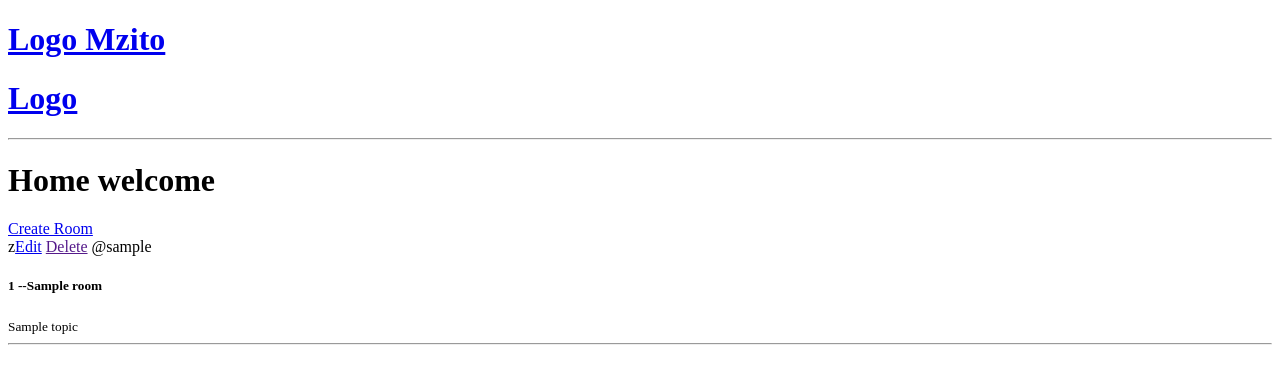
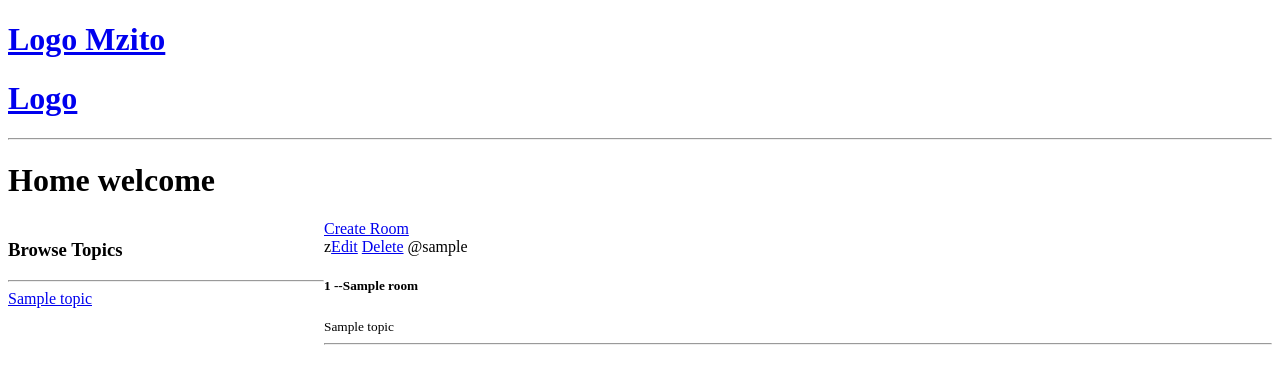
Before and after one commit to vincenttommi/try-django, a Django app: page / in a window 1280 px wide. Shown: the top 384 px of the page. Run offline with Django 4.2, Linux system fonts and the light colour scheme; tables that the repository leaves empty hold one stand-in row (values such as "Sample post").

Commit message:
customizing the userinterface

```diff
--- a/elimu_site/wera/templates/wera/home.html
+++ b/elimu_site/wera/templates/wera/home.html
@@ -2,15 +2,39 @@
 
 
  {% block content%}
+
+<style>
+  .home-container{
+    display:grid;
+    grid-template-columns: 1fr 3fr;
+  }
+
+
+
+</style>
+
 <h1>Home welcome</h1>
 
 
 
 
 
-<div>
+<div class="home-container">
+    <div>
+       <h3>Browse Topics</h3>
+       <hr>
 
 
+
+       {%  for  topic  in topics %}
+         <div>
+           <a href="{%  url 'home' %}?q={{topic.name}}">{{topic.name}}</a>
+         </div>
+       {%  endfor %}
+    </div>
+
+{% comment %} first container {% endcomment %}
+<div>
 <a href="{% url 'create-room'%}">Create  Room</a>
 <div>
     {%  for room in rooms %}
@@ -18,19 +42,15 @@
     <div>
 
       z<a href="{% url 'update-room' room.id %}">Edit</a>
-      <a href="">Delete</a>
+      <a href="{%   url 'delete-room'  room.id %}">Delete</a>
     <span>@{{room.host.username}}</span>
     <h5>{{room.id}} --{{room.name}}</h5>
     <small>{{room.topic.name}}</small>
-
-
     <hr>
-
     </div>
-
     {%  endfor %}
 </div>
-
+    </div>
 </div>
 
 {% endblock %}
--- a/elimu_site/wera/urls.py
+++ b/elimu_site/wera/urls.py
@@ -10,7 +10,7 @@ urlpatterns = [
     path('scores/', views.scores, name="scores"),
     path('navbar/', views.navbar,name="navbar" ),
     path('create-room/',views.createRoom, name="create-room"),
-    path('update-room/<str:pk>/', views.updateRoom, name = "update-room")
-
+    path('update-room/<str:pk>/', views.updateRoom, name = "update-room"),
+    path('delete-room/<str:pk>/', views.deleteRoom, name= "delete-room")
 
 ]
--- a/elimu_site/wera/views.py
+++ b/elimu_site/wera/views.py
@@ -1,14 +1,18 @@
 from django.shortcuts import render, redirect
 from django.shortcuts import HttpResponse
-from . models import  Room
+from . models import  Room,Topic
 from  .forms import RoomForm
+
 # importing model Room
 # from  django.http import HttpResponse
 
 # Create your views here.
 def home(request,):
-    room = Room.objects.all()
-    context  = {'rooms':room}
+    rooms = Room.objects.all()
+
+    topics = Topic.objects.all()
+
+    context  = {'rooms': rooms, 'topics':topics}
     return render(request, 'wera/home.html', context)
 
 
@@ -64,3 +68,11 @@ def  updateRoom(request,pk):
 
     context = {'form':form} #  a form dictionary containing it's'form' variable
     return render(request, 'wera/room_form.html', context)
+
+
+def deleteRoom(request,pk):
+    room = Room.objects.get(id=pk)
+    if request.method == 'POST':
+        room.delete()
+        return redirect('home')
+    return render(request, 'wera/delete.html',{'obj':room})
```
Also changed, not shown: elimu_site/wera/templates/wera/delete.html (+14 -0 lines).
